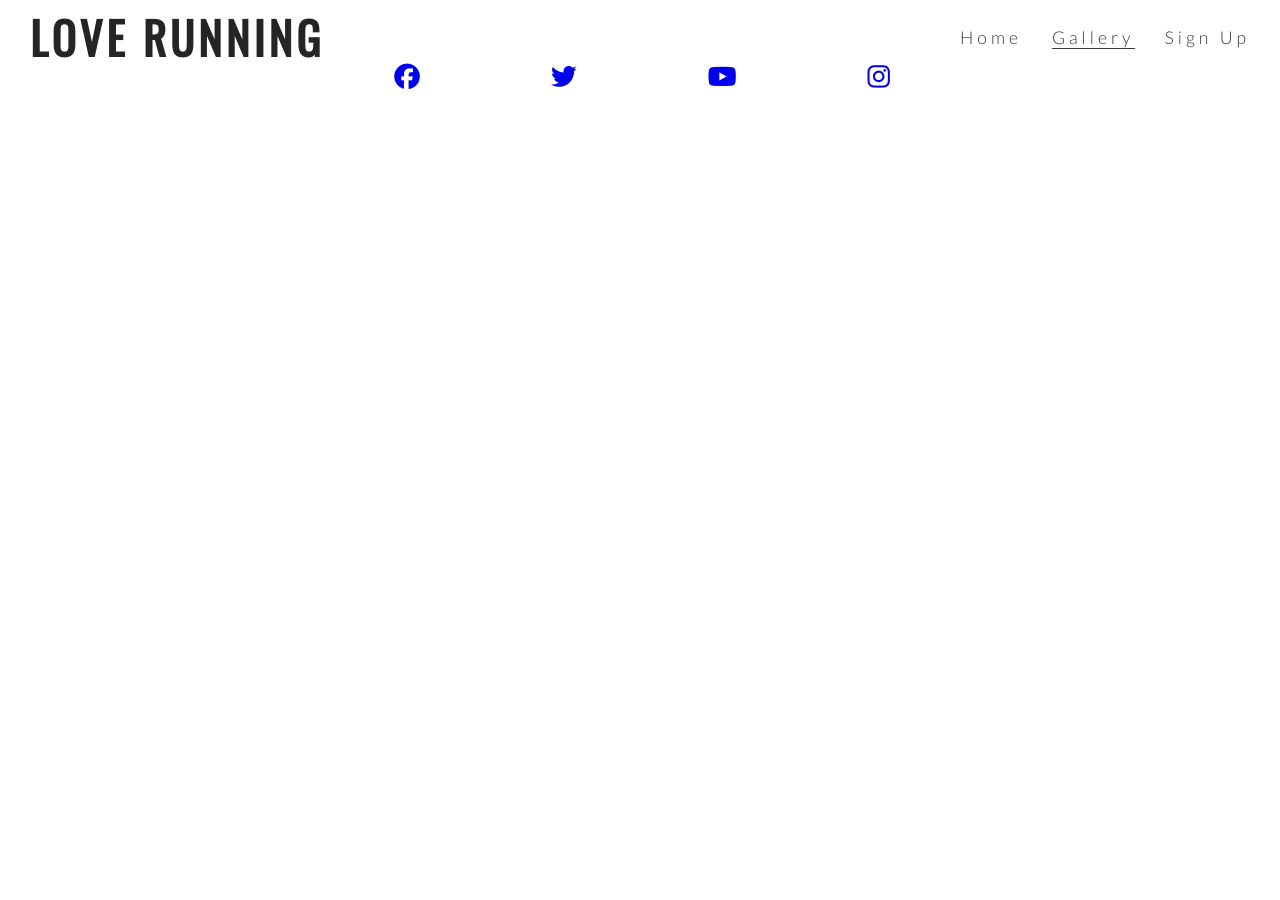
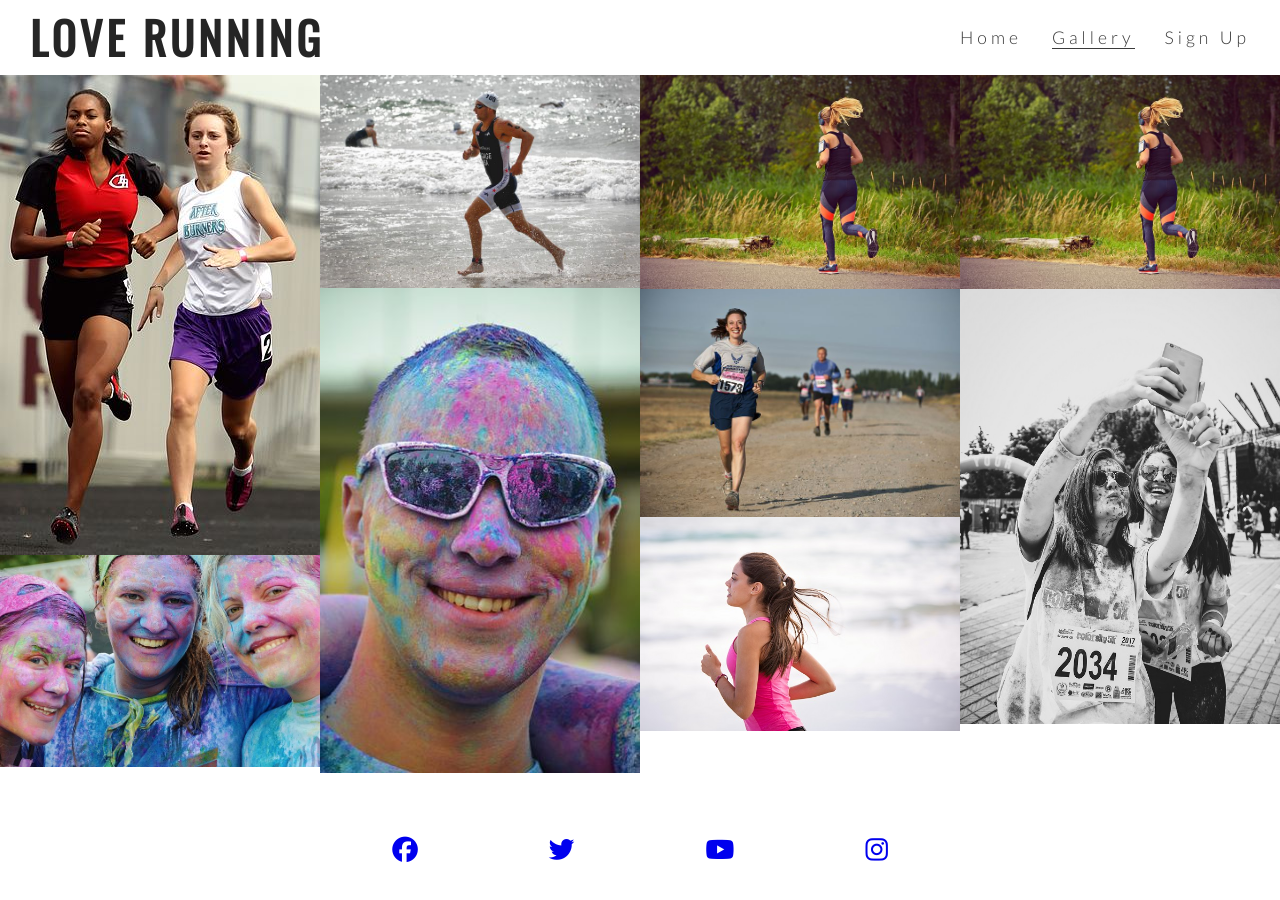
Before and after one commit to Conorjbr/love-running, a plain HTML site: page gallery.html in a window 1280 px wide. Before the commit the page ends 800 px from the top, so only its background shows below. Drawn offline with nearby package versions, Linux system fonts and the light colour scheme.

Commit message:
Add gallery images and masonry styling

```diff
--- a/assets/css/style.css
+++ b/assets/css/style.css
@@ -222,3 +222,17 @@ footer {
     padding 10%;
     color #3a3a3a;
 }
+
+/*gallery*/
+
+#photos {
+    clear: both;
+    line-height: 0;
+    column-count: 4;
+    column-gap: 0;
+}
+
+#photos >img {
+    width: 100%;
+
+}
--- a/gallery.html
+++ b/gallery.html
@@ -34,6 +34,18 @@
 
         </nav>
     </header>
+    <section id="photos">
+        <img src="assets/images/athletes.jpg" alt="Two athletes running together">
+        <img src="assets/images/girls.jpg" alt="Three girls at charity paint running festival">
+        <img src="assets/images/runner3.jpg" alt="Solo male runner jogging on a beach">
+        <img src="assets/images/man.jpg" alt="Man at charity paint running festival">
+        <img src="assets/images/runner1.jpg" alt="Solo female runner jogging through Phoenix Park">
+        <img src="assets/images/runner2.jpg" alt="Runners competing in marathon">
+        <img src="assets/images/runner4.jpg" alt="Solo female runner jogging on a beach">
+        <img src="assets/images/runner1.jpg" alt="Solo female runner jogging through Phoenix Park">
+        <img src="assets/images/mud-run.jpg" alt="Two women runners taking a muddy selfie after the mud runners championship">
+
+    </section>
 
     <footer>
         <ul class="social-networks">
```
Also changed, not shown: assets/images/athletes.jpg (added), assets/images/girls.jpg (added), assets/images/man.jpg (added), assets/images/mud-run.jpg (added), assets/images/runner1.jpg (added), assets/images/runner2.jpg (added), assets/images/runner3.jpg (added), assets/images/runner4.jpg (added), assets/images/running_gang.jpg (added).
